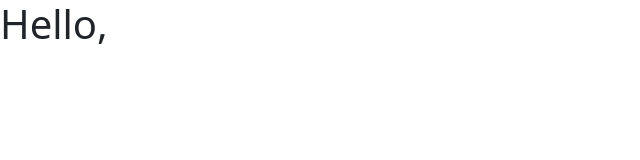
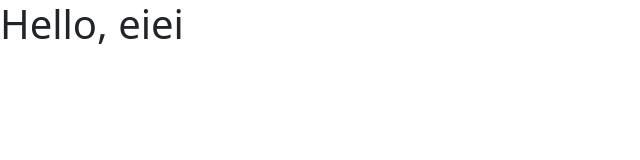
Before and after one commit to PhuwitPhengmeesri/web_html, a plain HTML site: page index.html in a window 1280 px wide. Shown: the whole page, without its empty margins (0-640 px from the left). Drawn offline with nearby package versions, Linux system fonts and the light colour scheme.

Commit message:
first commit

```diff
--- a/index.html
+++ b/index.html
@@ -7,7 +7,7 @@
     <link href="https://cdn.jsdelivr.net/npm/bootstrap@5.3.3/dist/css/bootstrap.min.css" rel="stylesheet" integrity="sha384-QWTKZyjpPEjISv5WaRU9OFeRpok6YctnYmDr5pNlyT2bRjXh0JMhjY6hW+ALEwIH" crossorigin="anonymous">
   </head>
   <body>
-    <h1>Hello, </h1>
+    <h1>Hello, eiei</h1>
     <script src="https://cdn.jsdelivr.net/npm/bootstrap@5.3.3/dist/js/bootstrap.bundle.min.js" integrity="sha384-YvpcrYf0tY3lHB60NNkmXc5s9fDVZLESaAA55NDzOxhy9GkcIdslK1eN7N6jIeHz" crossorigin="anonymous"></script>
   </body>
 </html>
```
